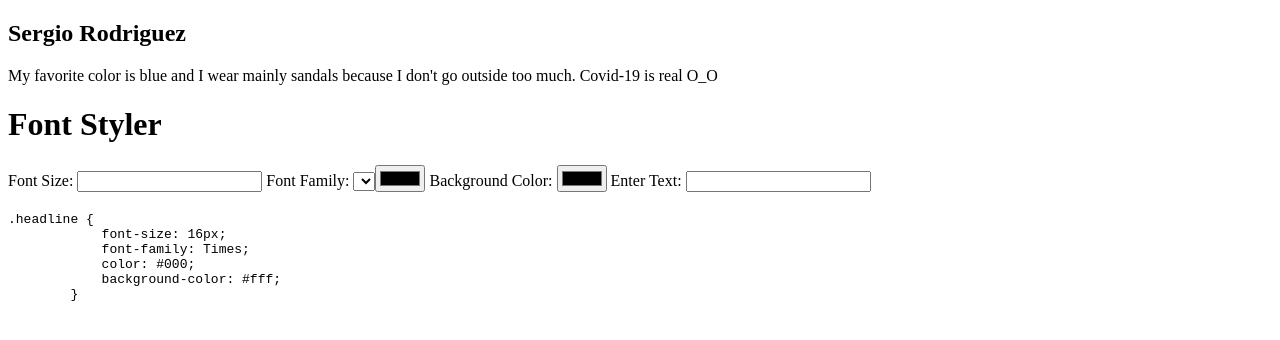
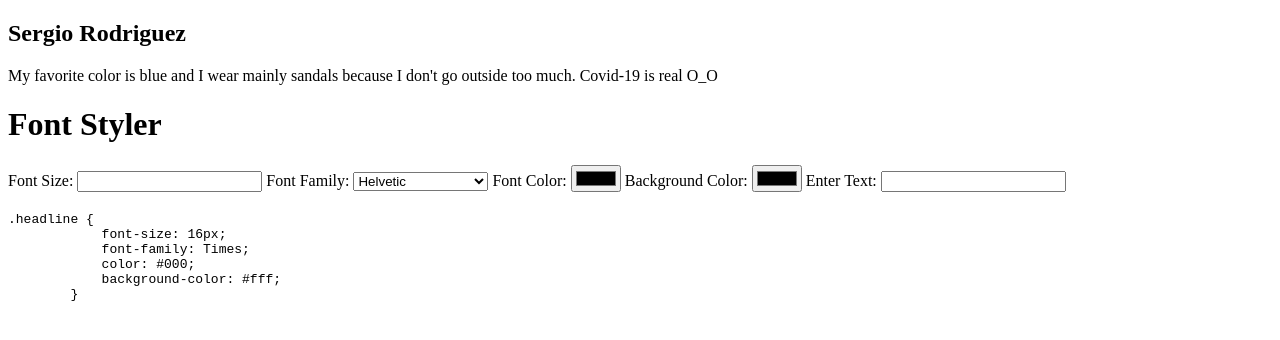
Before and after one commit to Sergiorq1/WEB10-Final, a plain HTML site: page index.html in a window 1280 px wide. Drawn offline with Linux system fonts and the light colour scheme.

Commit message:
Update index.html

```diff
--- a/index.html
+++ b/index.html
@@ -16,8 +16,12 @@
         <h1>Font Styler</h1>
         <form>
             Font Size: <input id="input-size" type="number">
-            <!-- Come back to this -->
-            Font Family: <select id="select-font" type="number">
+            Font Family: <select id="select-font">
+                <option value="helvetic">Helvetic</option>
+                <option value="arial">Arial</option>
+                <option value="times-new-roman">Times New Roman</option>
+                <option value="georgia">Georgia</option>
+            </select>
             Font Color: <input id="input-color" type="color" value="#000">
             Background Color: <input id="input-bg-color" type="color" value="#fff">
             Enter Text: <input id="enter-text" type="Input text">
```
